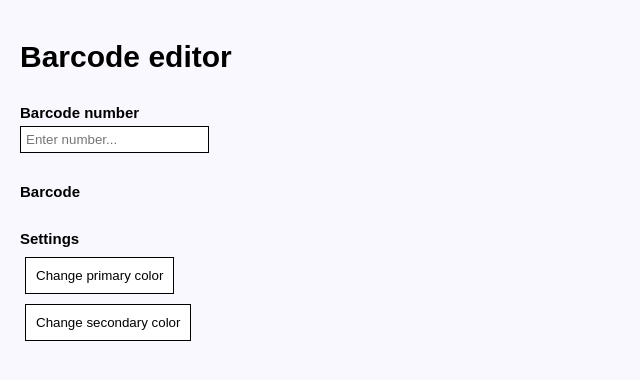
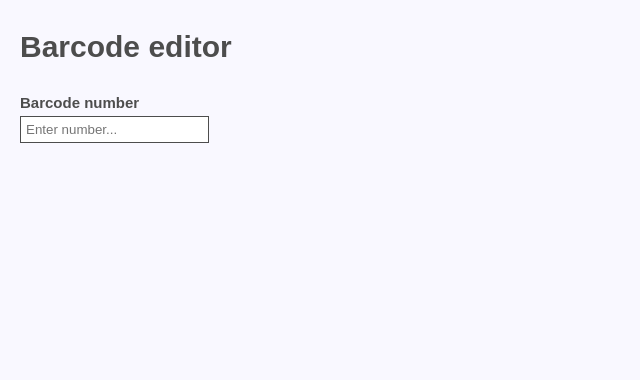
Before and after one commit to martinkrulltott/barcodes, a Vue app: page / in a window 1280 px wide. Shown: the top 380 px of the page, without its empty margins (0-640 px from the left). Built offline with nearby package versions, Linux system fonts and the light colour scheme.

Commit message:
Prettier UI, WIP4

```diff
--- a/src/App.vue
+++ b/src/App.vue
@@ -20,23 +20,7 @@ body {
   margin: 0;
   font-family: Arial, sans-serif;
   background: #f9f8ff;
-}
-
-ul {
-  list-style-type: none;
-  padding: 0;
-  margin: 0;
-}
-
-button {
-  padding: 0;
-  border: 0;
-  background: none;
-  cursor: pointer;
-
-  &:focus {
-    outline: none;
-  }
+  color: #4d4d4d;
 }
 
 .container {
--- a/src/components/Bar.vue
+++ b/src/components/Bar.vue
@@ -1,5 +1,5 @@
 <template>
-  <div class="bar" :class="'bar-' + value" :style="{ 'background': backgroundColor, 'border-color': borderColor, 'color': borderColor }">
+  <div class="bar" :class="'bar-' + value" :style="{ 'background': backgroundColor, 'border-color': borderColor, 'color': textColor }">
     {{value}}
   </div>
 </template>
@@ -7,7 +7,7 @@
 <script>
 export default {
   name: 'Bar',
-  props: ['value', 'backgroundColor', 'borderColor'],
+  props: ['value', 'backgroundColor', 'borderColor', 'textColor'],
 };
 </script>
 
@@ -42,25 +42,10 @@ $widthMultipliers: (
   display: flex;
   align-items: center;
   justify-content: center;
-  color: #fff;
-  font-size: 0.1rem;
+  font-size: 10px;
   border-width: 1px;
   border-style: solid;
-
-  // Small devices (landscape phones, 576px and up)
-  @media (min-width: 576px) {
-    font-size: 0.6rem;
-  }
-
-  // Medium devices (tablets, 768px and up)
-  @media (min-width: 768px) {
-    font-size: 0.8rem;
-  }
-
-  // Large devices (desktops, 992px and up)
-  @media (min-width: 992px) {
-    font-size: 1rem;
-  }
+  margin: 0 1px;
 }
 
 @each $name, $value in $heightMultipliers {
@@ -71,7 +56,7 @@ $widthMultipliers: (
 
 @each $name, $value in $widthMultipliers {
   .bar-#{$name} {
-    width: 0em + ($value * 0.7);
+    flex-grow: $value;
   }
 }
 </style>
--- a/src/views/Home.vue
+++ b/src/views/Home.vue
@@ -5,30 +5,26 @@
       <h2 class="section-title">Barcode number</h2>
       <input type="text" placeholder="Enter number..." :value="barcodeNumber" @keyup="changeBarcodeNumber($event)" maxlength="19" class="barcode-number"/>
     </div>
-    <div class="section">
+    <div class="section" v-if="barValues && barValues.length > 0">
       <h2 class="section-title">Barcode</h2>
-      <ul class="bars" v-if="barValues && barValues.length > 0">
-        <li v-for="(value, index) in barValues" :key="index" class="bar-wrapper">
-          <bar :value="value" :backgroundColor="primaryColor.hex" />
-        </li>
-        <li class="bar-wrapper">
-          <bar :value="checkSumValue" :backgroundColor="secondaryColor.hex" :borderColor="primaryColor.hex" />
-        </li>
-      </ul>
+      <div class="bars">
+        <bar v-for="(value, index) in barValues" :key="index" class="bar-wrapper" :value="value" :backgroundColor="primaryColor.hex" :borderColor="primaryColor.hex" :textColor="secondaryColor.hex" />
+        <bar :value="checkSumValue" :backgroundColor="secondaryColor.hex" :borderColor="primaryColor.hex" :textColor="primaryColor.hex" />
+      </div>
     </div>
-    <div class="section">
+    <div class="section" v-if="barValues && barValues.length > 0">
       <h2 class="section-title">Settings</h2>
       <div class="primary-color-editor" v-if="!displaySecondaryColorEditor">
         <button v-on:click="displayPrimaryColorEditor = !displayPrimaryColorEditor" class="button">
           <span v-if="!displayPrimaryColorEditor">Change primary color</span>
-          <span v-else>X</span>
+          <span v-else>Close</span>
         </button>
         <color-picker v-model="primaryColor" v-if="displayPrimaryColorEditor" />
       </div>
       <div class="secondary-color-editor" v-if="!displayPrimaryColorEditor">
         <button v-on:click="displaySecondaryColorEditor = !displaySecondaryColorEditor" class="button">
           <span v-if="!displaySecondaryColorEditor">Change secondary color</span>
-          <span v-else>X</span>
+          <span v-else>Close</span>
         </button>
         <color-picker v-model="secondaryColor" v-if="displaySecondaryColorEditor" />
       </div>
@@ -43,7 +39,7 @@
 // Responsive for small devices
 
 import Bar from '@/components/Bar.vue';
-import { Chrome } from 'vue-color';
+import { Compact } from 'vue-color';
 
 let primaryColor = { hex: '#194a94' };
 let secondaryColor = { hex: '#fff' };
@@ -52,7 +48,7 @@ export default {
   name: 'home',
   components: {
     'bar': Bar,
-    'color-picker': Chrome
+    'color-picker': Compact
   },
   data: () => {
     return {
@@ -100,12 +96,15 @@ export default {
 </script>
 
 <style lang="scss">
+$border-color: #4d4d4d;
+
 .section {
   margin: 30px 0;
 }
 
 .page-title {
   font-size: 30px;
+  margin: 10px 0;
 }
 
 .section-title {
@@ -114,25 +113,26 @@ export default {
 }
 
 .barcode-number {
-  border: 1px solid #000;
+  border: 1px solid $border-color;
   padding: 5px;
 }
 
 .bars {
-  display: inline-flex;
+  display: flex;
   align-items: center;
   border: 1px solid;
   padding: 10px;
 }
 
-.bar-wrapper {
-  display: inline-block;
-}
+.button {
+  background: #fff;
+  border: 1px solid $border-color;
+  padding: 10px;
+  margin: 5px 0;
+  cursor: pointer;
 
-.button {
-  border: 1px solid #000;
-  padding: 10px;
-  background: #fff;
-  margin: 5px;
+  &:focus {
+    outline: none;
+  }
 }
 </style>
```
